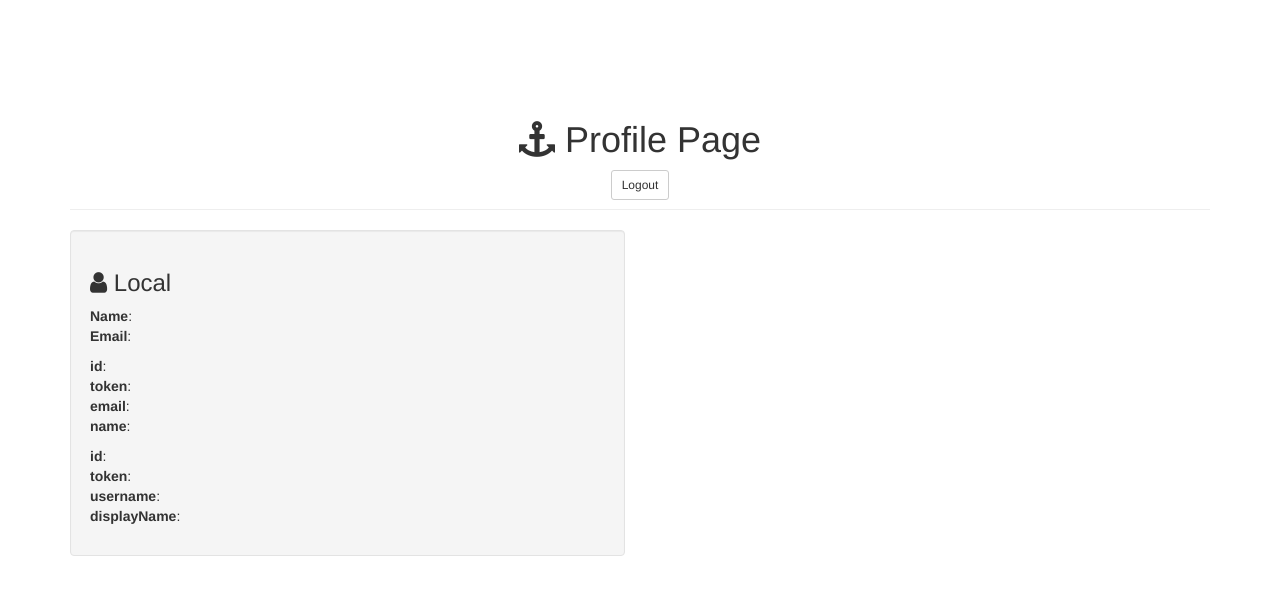
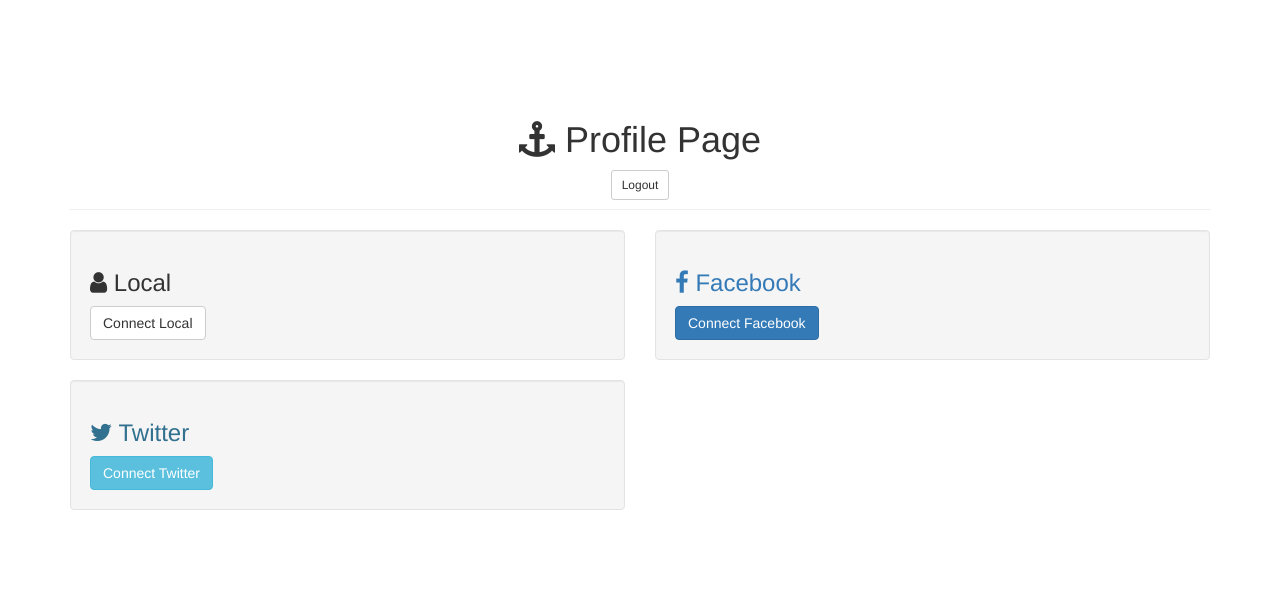
Before and after one commit to rafaelcastrorc/SocialStats, a Node server app: page /profile in a window 1280 px wide. Shown: the top 595 px of the page. Run offline with Node 20, Linux system fonts and the light colour scheme; the visitor is signed in with stand-in values (Sample User, id 1); some libraries are stand-ins or nearby versions.

Commit message:
Integrating all login types
One account for all social media types

```diff
--- a/jsapp/app/routes.js
+++ b/jsapp/app/routes.js
@@ -1,49 +1,103 @@
 module.exports = function(app, passport) {
+
 	app.get('/', function(req, res) {
-        res.render('index.ejs'); // load the index.ejs file
-    });
-    app.get('/login', function(req, res) {
-        res.render('login.ejs', { message: req.flash('loginMessage') });
-    });
-    app.get('/signup', function(req, res) {
-
-        // render the page and pass in any flash data if it exists
-        res.render('signup.ejs', { message: req.flash('signupMessage') });
+		res.render('index.ejs');
 	});
 	app.get('/profile', isLoggedIn, function(req, res) {
 		res.render('profile.ejs', {
-            user : req.user // get the user out of session and pass to template
+			user : req.user
 		});
 	});
+
 	app.get('/logout', function(req, res) {
 		req.logout();
 		res.redirect('/');
 	});
+
+	app.get('/login', function(req, res) {
+		res.render('login.ejs', { message: req.flash('loginMessage') });
+	});
+
+	app.post('/login', passport.authenticate('local-login', {
+		successRedirect : '/profile',
+		failureRedirect : '/login',
+		failureFlash : true
+	}));
+
+	app.get('/signup', function(req, res) {
+		res.render('signup.ejs', { message: req.flash('loginMessage') });
+	});
+
 	app.post('/signup', passport.authenticate('local-signup', {
-        successRedirect : '/profile', // redirect to the secure profile section
-        failureRedirect : '/signup', // redirect back to the signup page if there is an error
-        failureFlash : true // allow flash messages
+		successRedirect : '/profile',
+		failureRedirect : '/signup',
+		failureFlash : true
 	}));
-    app.post('/login', passport.authenticate('local-login', {
-        successRedirect : '/profile', // redirect to the secure profile section
-        failureRedirect : '/login', // redirect back to the signup page if there is an error
-        failureFlash : true // allow flash messages
-    }));
-    app.get('/auth/facebook', passport.authenticate('facebook', {
-      scope : ['public_profile', 'email']
-    }));
+
+	app.get('/auth/facebook', passport.authenticate('facebook', { scope : 'email' }));
 	app.get('/auth/facebook/callback',
 		passport.authenticate('facebook', {
 			successRedirect : '/profile',
 			failureRedirect : '/'
 		}));
-    app.get('/auth/twitter', passport.authenticate('twitter'));
+
+	app.get('/auth/twitter', passport.authenticate('twitter', { scope : 'email' }));
 	app.get('/auth/twitter/callback',
 		passport.authenticate('twitter', {
 			successRedirect : '/profile',
 			failureRedirect : '/'
 		}));
+
+	app.get('/connect/local', function(req, res) {
+		res.render('connect-local.ejs', { message: req.flash('loginMessage') });
+	});
+	app.post('/connect/local', passport.authenticate('local-signup', {
+		successRedirect : '/profile',
+		failureRedirect : '/connect/local',
+		failureFlash : true
+	}));
+
+	app.get('/connect/facebook', passport.authorize('facebook', { scope : 'email' }));
+
+	app.get('/connect/facebook/callback',
+		passport.authorize('facebook', {
+			successRedirect : '/profile',
+			failureRedirect : '/'
+		}));
+
+	app.get('/connect/twitter', passport.authorize('twitter', { scope : 'email' }));
+	app.get('/connect/twitter/callback',
+		passport.authorize('twitter', {
+			successRedirect : '/profile',
+			failureRedirect : '/'
+		}));
+
+	app.get('/unlink/local', function(req, res) {
+		var user = req.user;
+		user.local.email    = undefined;
+		user.local.password = undefined;
+		user.save(function(err) {
+			res.redirect('/profile');
+		});
+	});
+
+	app.get('/unlink/facebook', function(req, res) {
+		var user = req.user;
+		user.facebook.token = undefined;
+		user.save(function(err) {
+			res.redirect('/profile');
+		});
+	});
+
+	app.get('/unlink/twitter', function(req, res) {
+		var user = req.user;
+		user.twitter.token = undefined;
+		user.save(function(err) {
+			res.redirect('/profile');
+		});
+	});
 };
+
 function isLoggedIn(req, res, next) {
 	if (req.isAuthenticated())
 		return next();
--- a/jsapp/config/auth.js
+++ b/jsapp/config/auth.js
@@ -5,7 +5,7 @@
         'clientSecret'  : '5f242f5b933ef672ef048a16a795130d', // your App Secret
         'callbackURL'   : 'http://localhost:8080/auth/facebook/callback',
         'profileURL'    : 'https://graph.facebook.com/v2.5/me?fields=first_name,last_name,email',
-        'profileFields' : ['id', 'email', 'name'] // For requesting permissions from Facebook API
+        'profileFields' : ['id', 'name'] // For requesting permissions from Facebook API
     },
 
     'twitterAuth' : {
--- a/jsapp/views/profile.ejs
+++ b/jsapp/views/profile.ejs
@@ -13,26 +13,58 @@
         <h1><span class="fa fa-anchor"></span> Profile Page</h1>
         <a href="/logout" class="btn btn-default btn-sm">Logout</a>
     </div>
+
     <div class="row">
         <div class="col-sm-6">
             <div class="well">
                 <h3><span class="fa fa-user"></span> Local</h3>
+                <% if (user.local.email) { %>
                     <p>
-                        <strong>Name</strong>: <%= user.local.name %><br>
-                        <strong>Email</strong>: <%= user.local.email %><br>
+                        <strong>id</strong>: <%= user._id %><br>
+                        <strong>name</strong>: <%= user.local.name %><br>
+                        <strong>email</strong>: <%= user.local.email %><br>
+                        <strong>password</strong>: <%= user.local.password %>
                     </p>
+
+                    <a href="/unlink/local" class="btn btn-default">Unlink</a>
+                <% } else { %>
+                    <a href="/connect/local" class="btn btn-default">Connect Local</a>
+                <% } %>
+            </div>
+        </div>
+
+        <div class="col-sm-6">
+            <div class="well">
+                <h3 class="text-primary"><span class="fa fa-facebook"></span> Facebook</h3>
+                <% if (user.facebook.token) { %>
                     <p>
                         <strong>id</strong>: <%= user.facebook.id %><br>
                         <strong>token</strong>: <%= user.facebook.token %><br>
-                        <strong>email</strong>: <%= user.facebook.email %><br>
-                        <strong>name</strong>: <%= user.facebook.name %>
+                        <strong>name</strong>: <%= user.facebook.name %><br>
                     </p>
+                    <a href="/unlink/facebook" class="btn btn-primary">Unlink</a>
+                <% } else { %>
+                    <a href="/connect/facebook" class="btn btn-primary">Connect Facebook</a>
+                <% } %>
+            </div>
+        </div>
+    </div>
+
+    <div class="row">
+        <div class="col-sm-6">
+            <div class="well">
+                <h3 class="text-info"><span class="fa fa-twitter"></span> Twitter</h3>
+                <% if (user.twitter.token) { %>
                     <p>
                         <strong>id</strong>: <%= user.twitter.id %><br>
                         <strong>token</strong>: <%= user.twitter.token %><br>
-                        <strong>username</strong>: <%= user.twitter.username %><br>
-                        <strong>displayName</strong>: <%= user.twitter.displayName %>
+                        <strong>display name</strong>: <%= user.twitter.displayName %><br>
+                        <strong>username</strong>: <%= user.twitter.username %>
                     </p>
+                    <a href="/unlink/twitter" class="btn btn-info">Unlink</a>
+                <% } else { %>
+                    <a href="/connect/twitter" class="btn btn-info">Connect Twitter</a>
+                <% } %>
             </div>
         </div>
     </div>
```
Also changed, not shown: jsapp/app/models/user.js (+14 -14 lines), jsapp/config/passport.js (+108 -43 lines), jsapp/views/connect-local.ejs (added, +33 -0 lines), jsapp/views/index.ejs (+4 -5 lines). Lines whose indentation alone changed are shown as unchanged.
